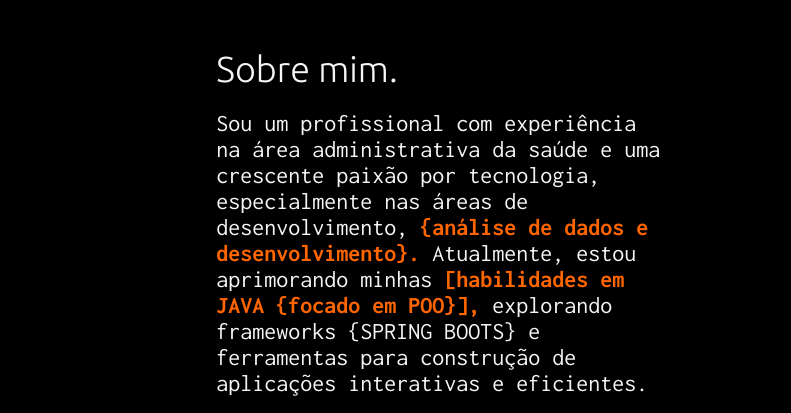
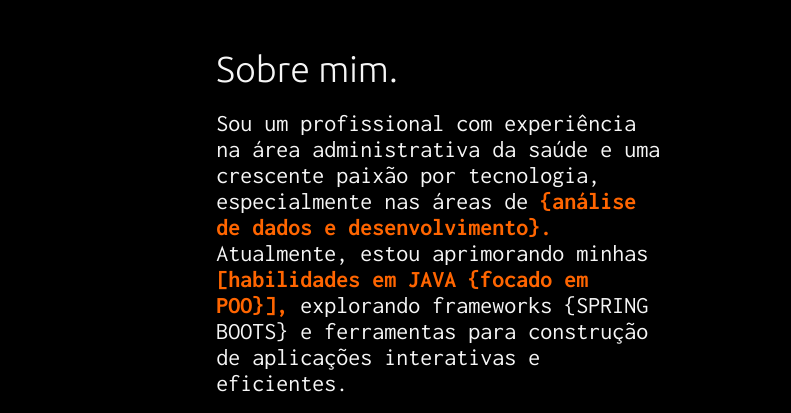
Before and after one commit to toquemclarim/portifolio, a plain HTML site: page about.html in a window 1280 px wide. Shown: the part 98-511 px from the top of the page, 0-791 px from the left. Drawn offline with Linux system fonts and the light colour scheme.

Commit message:
att txt about

```diff
--- a/about.html
+++ b/about.html
@@ -17,7 +17,7 @@
         <section class="apresentacao__conteudo">
             <h1 class="apresentacao__conteudo__titulo">Sobre mim.</h1>
             <p class="apresentacao__conteudo__texto">
-                Sou um profissional com experiência na área administrativa da saúde e uma crescente paixão por tecnologia, especialmente nas áreas de desenvolvimento, <strong class="titulo-destaque"> {análise de dados e desenvolvimento}.</strong> Atualmente, estou aprimorando minhas <strong class="titulo-destaque">[habilidades em JAVA {focado em POO}],</strong> explorando frameworks {SPRING BOOTS} e ferramentas para construção de aplicações interativas e eficientes.
+                Sou um profissional com experiência na área administrativa da saúde e uma crescente paixão por tecnologia, especialmente nas áreas de <strong class="titulo-destaque"> {análise de dados e desenvolvimento}.</strong> Atualmente, estou aprimorando minhas <strong class="titulo-destaque">[habilidades em JAVA {focado em POO}],</strong> explorando frameworks {SPRING BOOTS} e ferramentas para construção de aplicações interativas e eficientes.
             </p>
             <p class="apresentacao__conteudo__texto">
                 Já desenvolvi projetos envolvendo <strong class="titulo-destaque">automação, lógica de programação e interações dinâmicas com usuários e integração de API</strong>, além de ter criado aplicações como calculadoras de consumo de veículos, formulários interativos e chatbots. Também possuo experiência em narrativa comercial e locução, agregando habilidades de comunicação e apresentação ao meu perfil.
```
